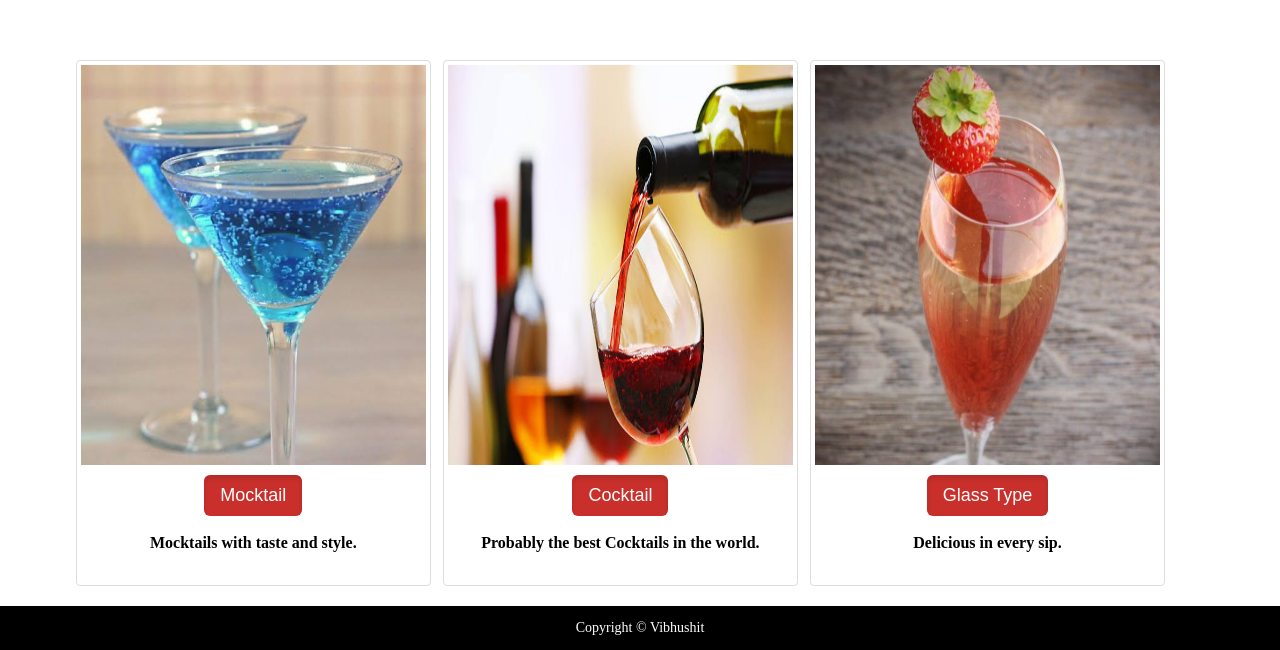
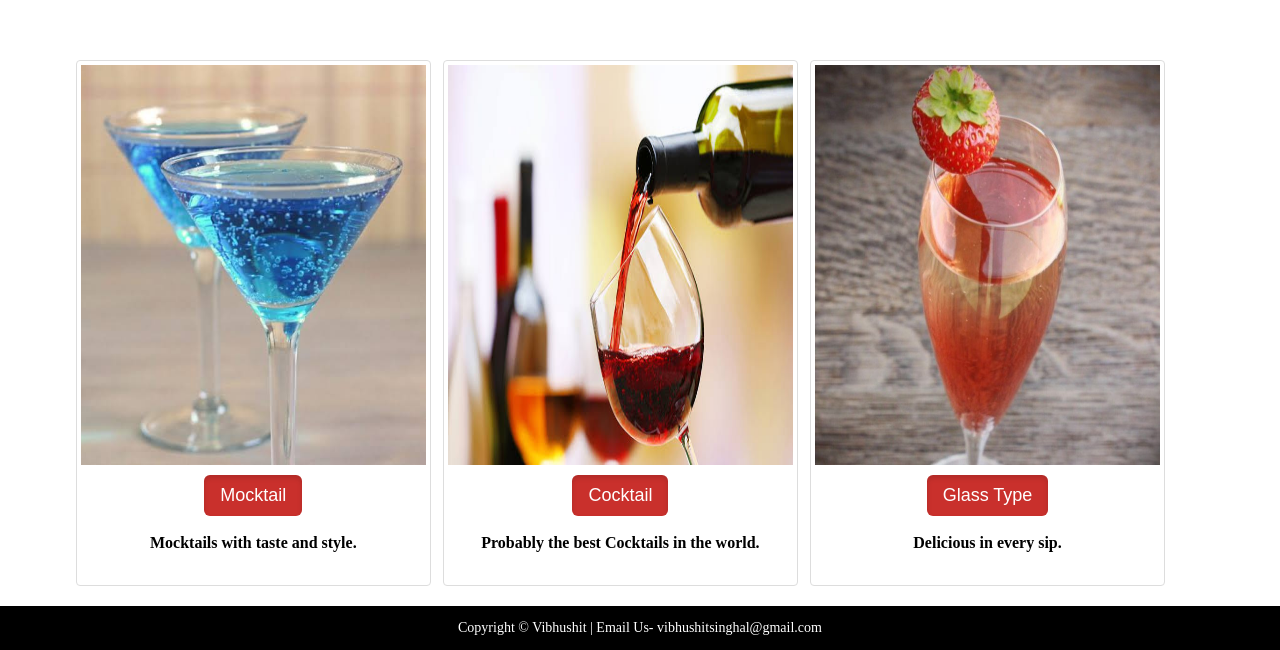
Before and after one commit to Vibhushit07/assessment-project, a plain HTML site: page index.html in a window 1280 px wide. Shown: the part 592-1242 px from the top of the page. Drawn offline with Linux system fonts and the light colour scheme.

Commit message:
Assessment Project

```diff
--- a/index.html
+++ b/index.html
@@ -81,7 +81,7 @@
 
 	<footer>
 		<div class="container">
-			<p align="center">Copyright © Vibhushit</p>
+			<p align="center">Copyright © Vibhushit | Email Us- vibhushitsinghal@gmail.com</p>
 		</div>
 	</footer>
 	<script src="script.js"></script>
```
